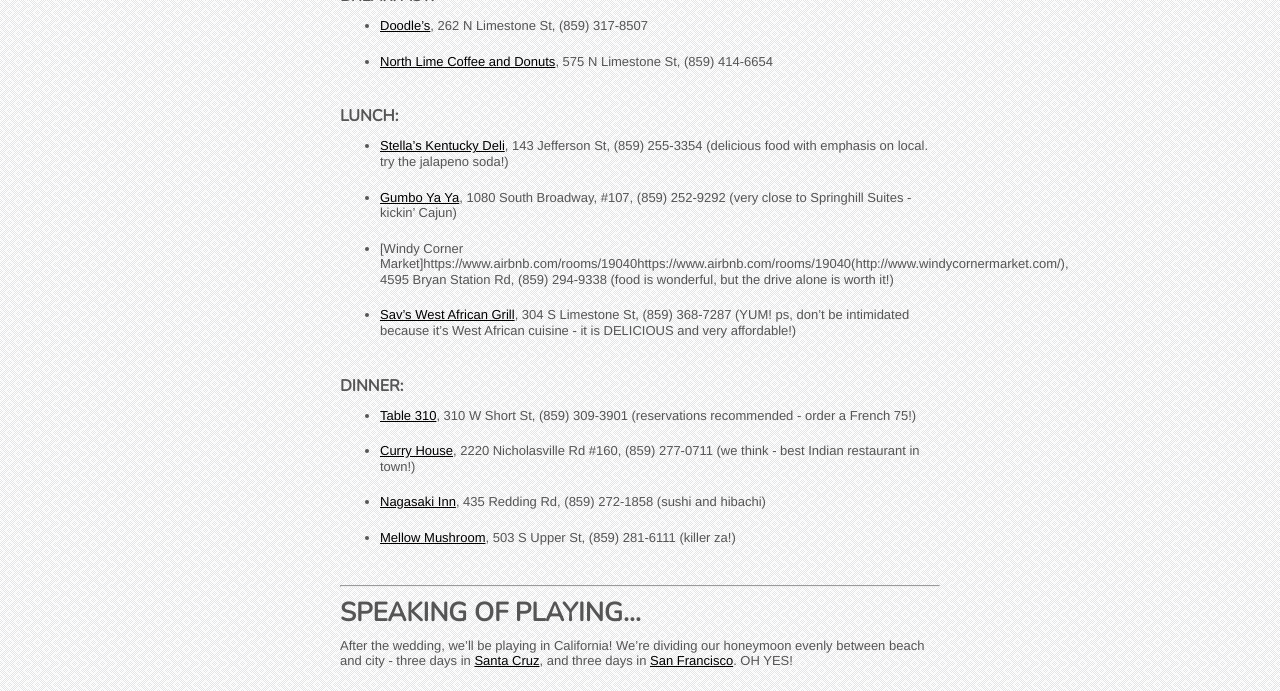
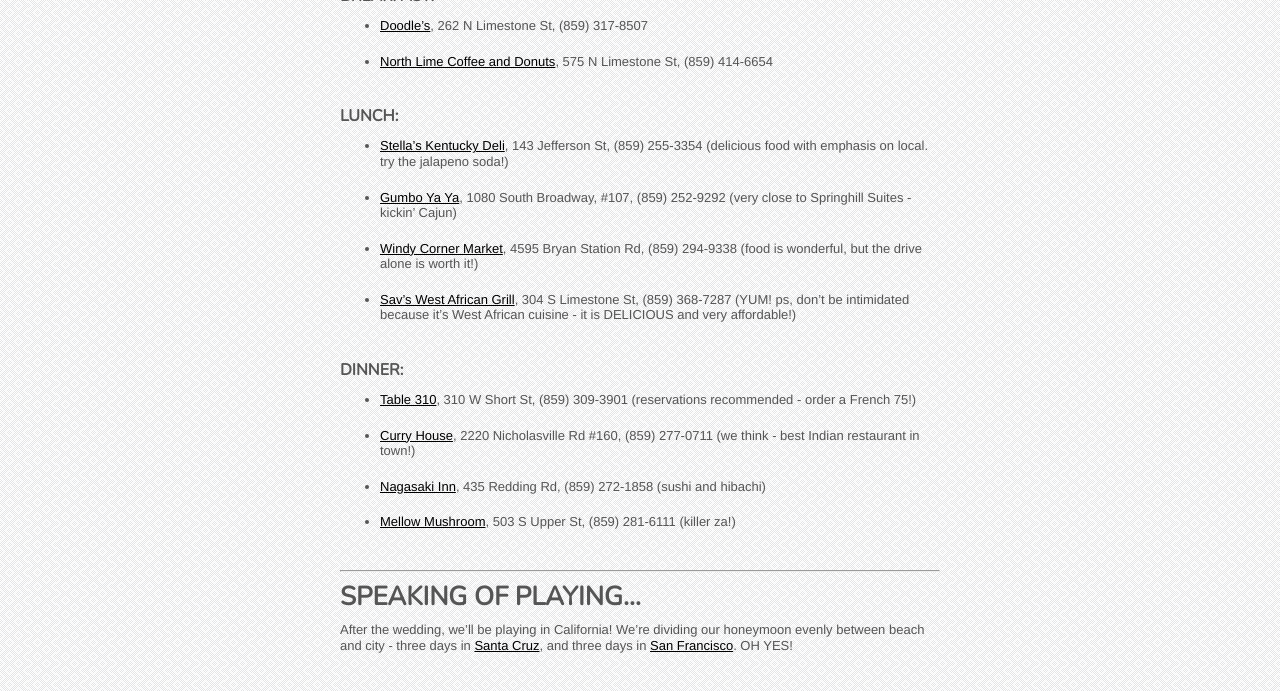
Before and after one commit to nikolaiwarner/eliandnick.com, a Jekyll site: the page built from play.md, in a window 1280 px wide and 900 px high, scrolled down 1926 px, cut to the strip 49-740 px from the top of the window. Built offline with Jekyll 4.4.1, drawn with Linux system fonts in a browser that asks for light colours; nearby versions of some CDN libraries; some of the changed lines change nothing that is shown.

Commit message:
Update play.md

```diff
--- a/play.md
+++ b/play.md
@@ -44,7 +44,7 @@
 ## LUNCH:
 - [Stella’s Kentucky Deli](http://www.stellaskentuckydeli.com/), 143 Jefferson St, (859) 255-3354 (delicious food with emphasis on local. try the jalapeno soda!)
 - [Gumbo Ya Ya](http://www.gumboyayaky.com/), 1080 South Broadway, #107, (859) 252-9292 (very close to Springhill Suites - kickin’ Cajun)
-- [Windy Corner Market]https://www.airbnb.com/rooms/19040https://www.airbnb.com/rooms/19040(http://www.windycornermarket.com/), 4595 Bryan Station Rd, (859) 294-9338 (food is wonderful, but the drive alone is worth it!)
+- [Windy Corner Market](http://www.windycornermarket.com/), 4595 Bryan Station Rd, (859) 294-9338 (food is wonderful, but the drive alone is worth it!)
 - [Sav’s West African Grill](http://www.savsgrill.com/), 304 S Limestone St, (859) 368-7287 (YUM! ps, don't be intimidated because it's West African cuisine - it is DELICIOUS and very affordable!)
 
 ## DINNER:
```
